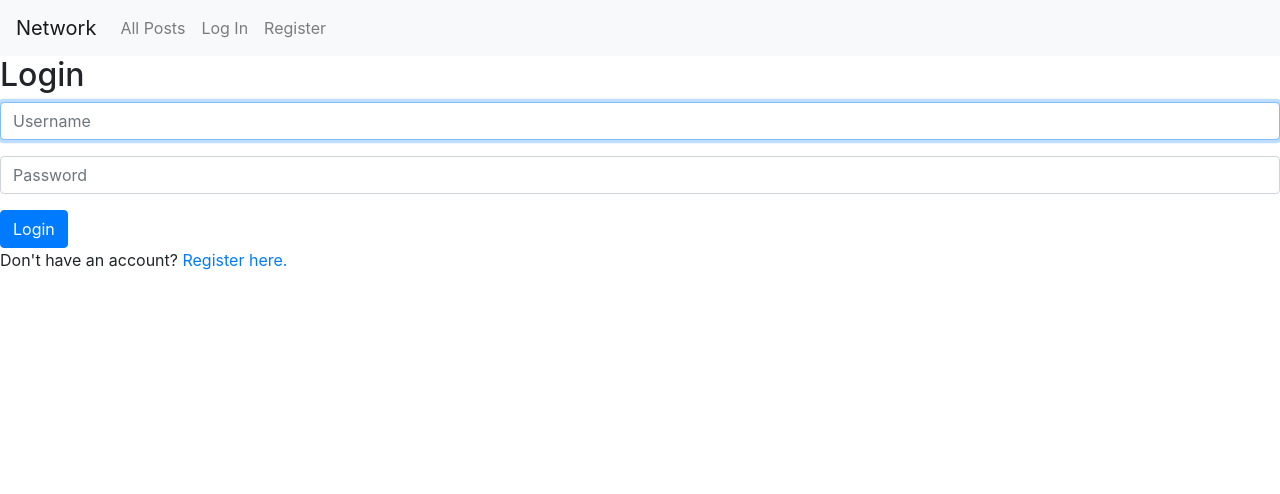
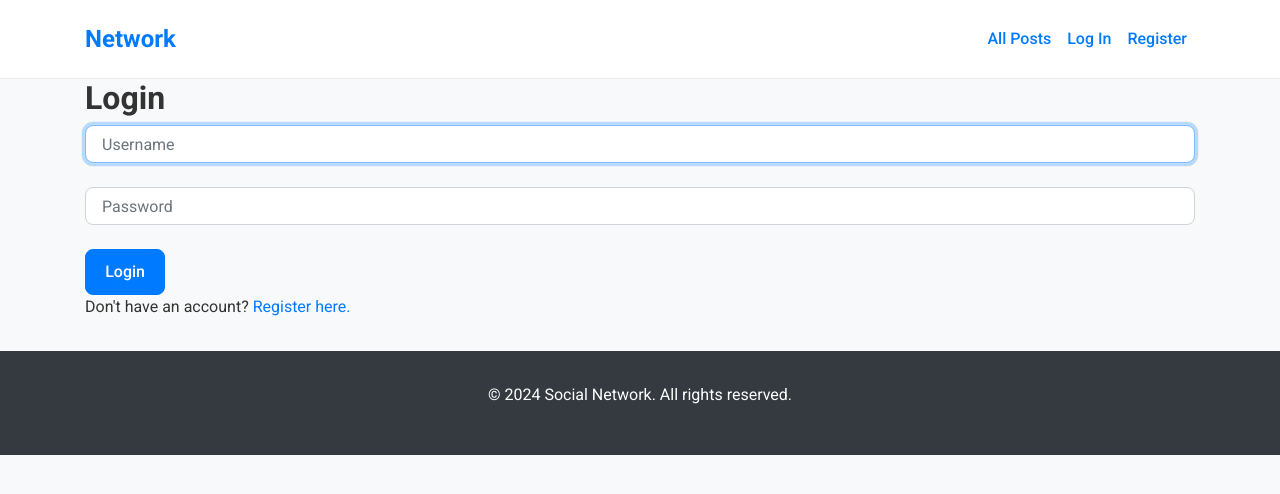
Before and after one commit to Ayush434/Network-SocialMedia, a Django app: page /login in a window 1280 px wide. Shown: the top 494 px of the page. Run offline with Django 3.2, Linux system fonts and the light colour scheme; some libraries are stand-ins or nearby versions.

Commit message:
changed css and layout.html

```diff
--- a/network/project4/network/static/network/styles.css
+++ b/network/project4/network/static/network/styles.css
@@ -1,3 +1,95 @@
 /* #edit{
     background-color: black;
 } */
+/* General Body & Typography */
+body {
+    font-family: 'Roboto', sans-serif;
+    background-color: #f8f9fa;
+    color: #333;
+}
+h1, h2, h3, h4, h5, h6 {
+    font-weight: 700;
+}
+a {
+    color: #007bff;
+    transition: color 0.3s;
+}
+a:hover {
+    color: #0056b3;
+    text-decoration: none;
+}
+/* Header & Navigation */
+.site-header {
+    background-color: #ffffff;
+    border-bottom: 1px solid #e9ecef;
+    padding: 0.5rem 0;
+}
+.navbar-brand {
+    font-weight: 700;
+    font-size: 1.5rem;
+}
+.nav-link {
+    font-weight: 500;
+}
+/* Main Content */
+.main-content {
+    padding-top: 2rem;
+    padding-bottom: 2rem;
+}
+/* Card & Post Styles */
+.post-card {
+    background-color: #ffffff;
+    border: 1px solid #e9ecef;
+    border-radius: 8px;
+    margin-bottom: 1.5rem;
+    padding: 1.5rem;
+    box-shadow: 0 2px 4px rgba(0,0,0,0.05);
+}
+.post-author {
+    font-weight: 700;
+    color: #333;
+}
+.post-date {
+    font-size: 0.875rem;
+    color: #6c757d;
+}
+.post-content {
+    margin-top: 1rem;
+    margin-bottom: 1rem;
+}
+/* Forms */
+.form-group {
+    margin-bottom: 1.5rem;
+}
+.form-control {
+    border-radius: 8px;
+    border: 1px solid #ced4da;
+    padding: 0.75rem 1rem;
+}
+.form-control:focus {
+    border-color: #80bdff;
+    box-shadow: 0 0 0 0.2rem rgba(0,123,255,.25);
+}
+/* Buttons */
+.btn {
+    border-radius: 8px;
+    font-weight: 500;
+    padding: 0.6rem 1.2rem;
+    transition: all 0.3s;
+}
+.btn-primary {
+    background-color: #007bff;
+    border-color: #007bff;
+}
+.btn-primary:hover {
+    background-color: #0056b3;
+    border-color: #0056b3;
+}
+/* Footer */
+.site-footer {
+    background-color: #343a40;
+    color: #ffffff;
+    padding: 2rem 0;
+    margin-top: 2rem;
+    text-align: center;
+}
--- a/network/project4/network/templates/network/layout.html
+++ b/network/project4/network/templates/network/layout.html
@@ -1,24 +1,28 @@
 {% load static %}
-
 <!DOCTYPE html>
 <html lang="en">
     <head>
         <title>{% block title %}Social Network{% endblock %}</title>
+        <meta charset="UTF-8">
+        <meta name="viewport" content="width=device-width, initial-scale=1.0">
         <link rel="stylesheet" href="https://stackpath.bootstrapcdn.com/bootstrap/4.4.1/css/bootstrap.min.css" integrity="sha384-Vkoo8x4CGsO3+Hhxv8T/Q5PaXtkKtu6ug5TOeNV6gBiFeWPGFN9MuhOf23Q9Ifjh" crossorigin="anonymous">
+        <link href="https://fonts.googleapis.com/css2?family=Roboto:wght@400;500;700&display=swap" rel="stylesheet">
         <link href="{% static 'network/styles.css' %}" rel="stylesheet">
 
 
         {% block script %}
-
         {% endblock %}
     </head>
     <body>
-
-        <nav class="navbar navbar-expand-lg navbar-light bg-light">
-            <a class="navbar-brand" href="#">Network</a>
-
-            <div>
-              <ul class="navbar-nav mr-auto">
+        <header class="site-header">
+            <nav class="navbar navbar-expand-lg">
+                <div class="container">
+                    <a class="navbar-brand" href="{% url 'index' %}">Network</a>
+                    <button class="navbar-toggler" type="button" data-toggle="collapse" data-target="#navbarToggle" aria-controls="navbarToggle" aria-expanded="false" aria-label="Toggle navigation">
+                        <span class="navbar-toggler-icon"></span>
+                    </button>
+                    <div class="collapse navbar-collapse" id="navbarToggle">
+                        <ul class="navbar-nav ml-auto">
                             {% if user.is_authenticated %}
                                 <li class="nav-item">
                                     <a class="nav-link" href="{% url 'profileIndex' request.user.username %}"><strong>{{ user.username }}</strong></a>
@@ -27,10 +31,9 @@
                             <li class="nav-item">
                                 <a class="nav-link" href="{% url 'index' %}">All Posts</a>
                             </li>
-
                             {% if user.is_authenticated %}
                                 <li class="nav-item">
-                        <a class="nav-link" id="following" href="{% url 'followingIndex' %}">Following</a>
+                                    <a class="nav-link" href="{% url 'followingIndex' %}">Following</a>
                                 </li>
                                 <li class="nav-item">
                                     <a class="nav-link" href="{% url 'logout' %}">Log Out</a>
@@ -45,11 +48,22 @@
                             {% endif %}
                         </ul>
                     </div>
+                </div>
             </nav>
-
-        <div class="body">
+        </header>
+        <main class="container">
+            <div class="body-content">
                 {% block body %}
                 {% endblock %}
             </div>
+        </main>
+        <footer class="site-footer">
+            <div class="container">
+                <p>&copy; 2024 Social Network. All rights reserved.</p>
+            </div>
+        </footer>
+        <script src="https://code.jquery.com/jquery-3.4.1.slim.min.js" integrity="sha384-J6qa4849blE2+poT4WnyKhv5vZF5SrPo0iEjwBvKU7imGFAV0wwj1yYfoRSJoZ+n" crossorigin="anonymous"></script>
+        <script src="https://cdn.jsdelivr.net/npm/popper.js@1.16.0/dist/umd/popper.min.js" integrity="sha384-Q6E9RHvbIyZFJoft+2mJbHaEWldlvI9IOYy5n3zV9zzTtmI3UksdQRVvoxMfooAo" crossorigin="anonymous"></script>
+        <script src="https://stackpath.bootstrapcdn.com/bootstrap/4.4.1/js/bootstrap.min.js" integrity="sha384-wfSDF2E50Y2D1uUdj0O3uMBJnjuUD4Ih7YwaYd1iqfktj0Uod8GCExl3Og8ifwB6" crossorigin="anonymous"></script>
     </body>
 </html>
```
Also changed, not shown: network/project4/db.sqlite3. Lines whose indentation alone changed are shown as unchanged.
